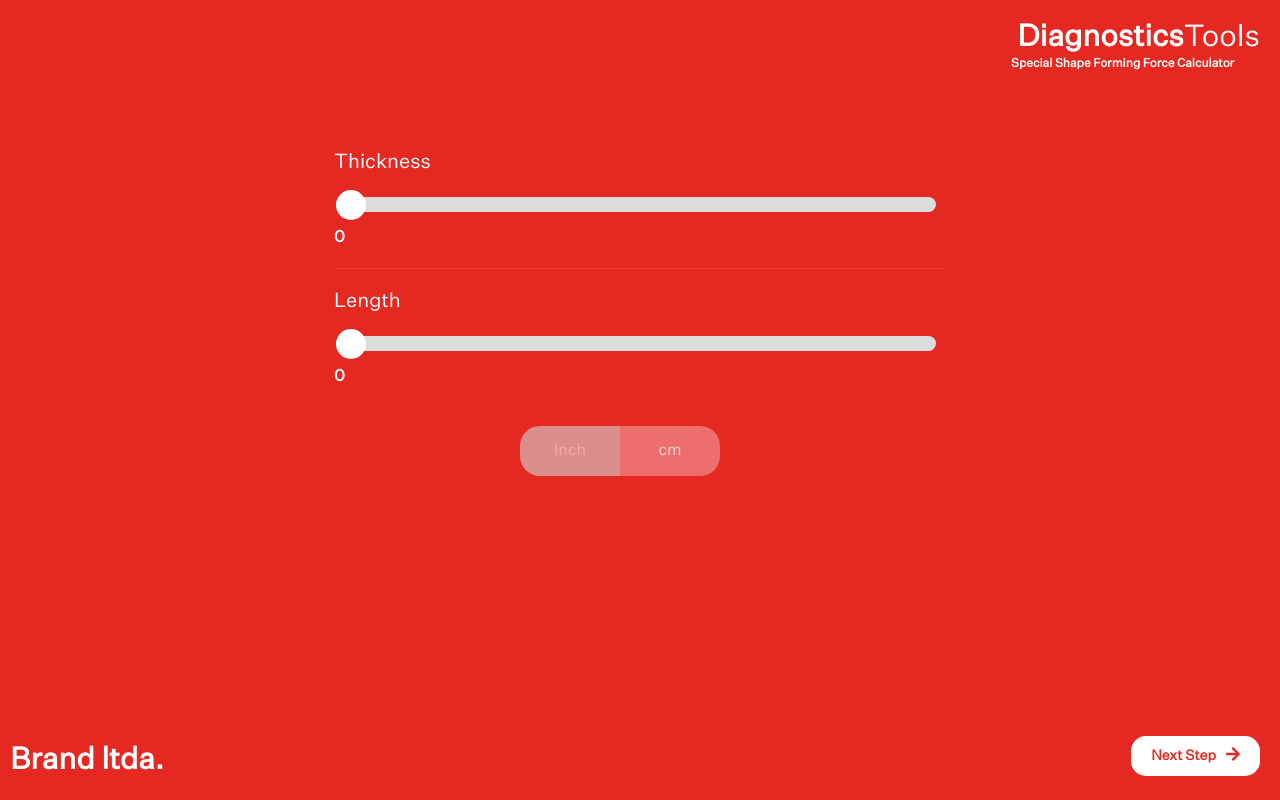
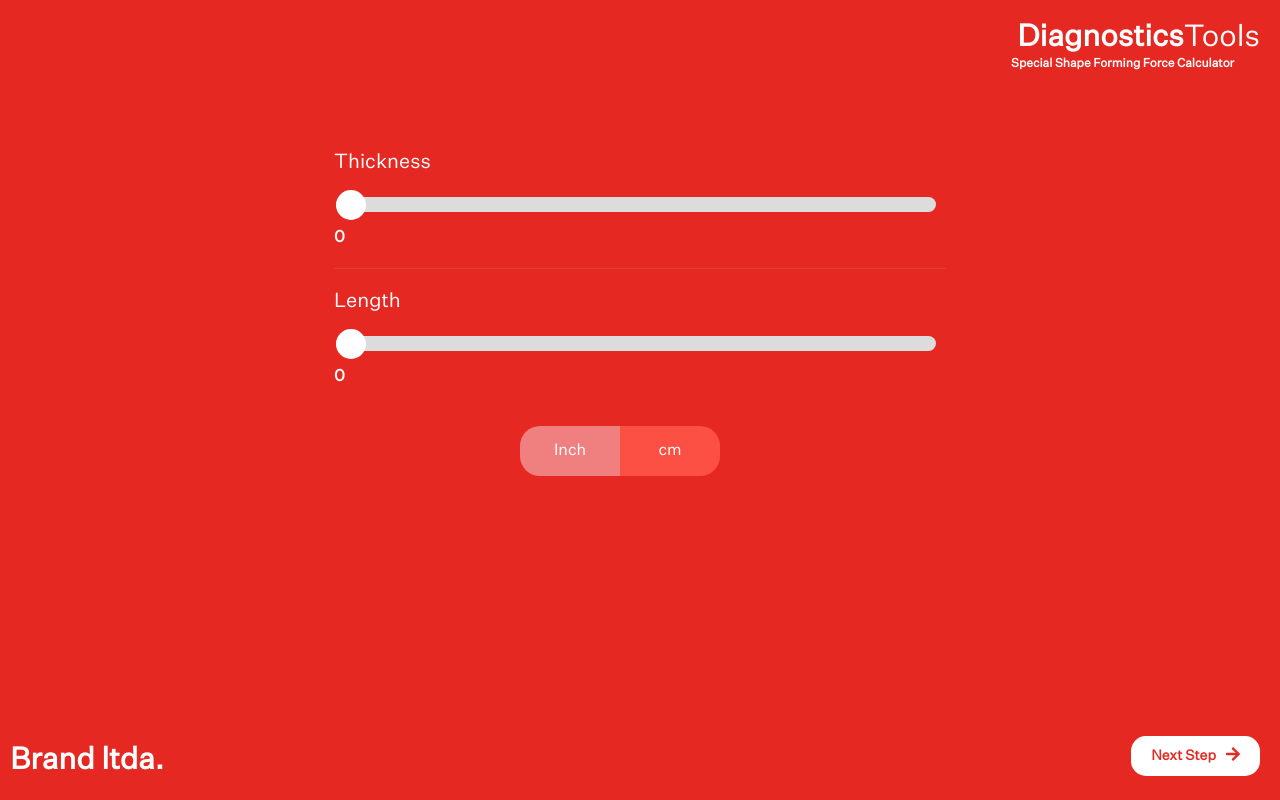
Before and after one commit to edgarkiljak/shape-forming-force-calculator, a React (Create React App) app: page / in a window 1280 px wide. Built offline with nearby package versions, Linux system fonts and the light colour scheme.

Commit message:
toggle button styles adjustments

```diff
--- a/src/components/buttons/Button.scss
+++ b/src/components/buttons/Button.scss
@@ -38,8 +38,7 @@ $brand-colour: #e52922;
   position: relative;
   width: 100px;
   height: 50px;
-  background-color: lightgrey;
-  opacity: 0.6;
+  background-color: lightcoral;
 }
 
 .toggle-button-label {
@@ -50,8 +49,7 @@ $brand-colour: #e52922;
 }
 
 .active {
-  background-color: lightcoral;
-  opacity: 0.8;
+  background-color: rgb(253, 80, 68);
 }
 
 .button.toggle-button.right {
```
